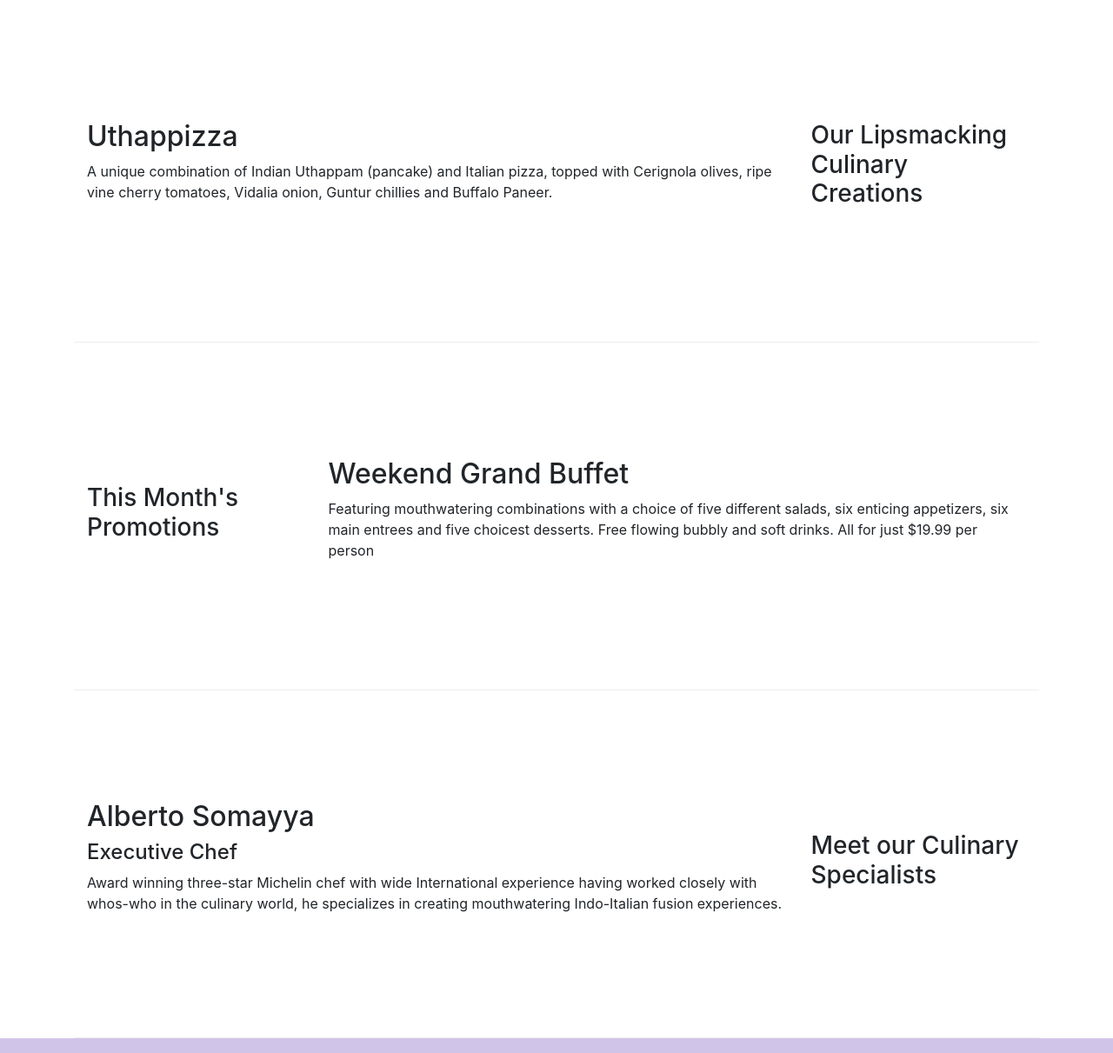
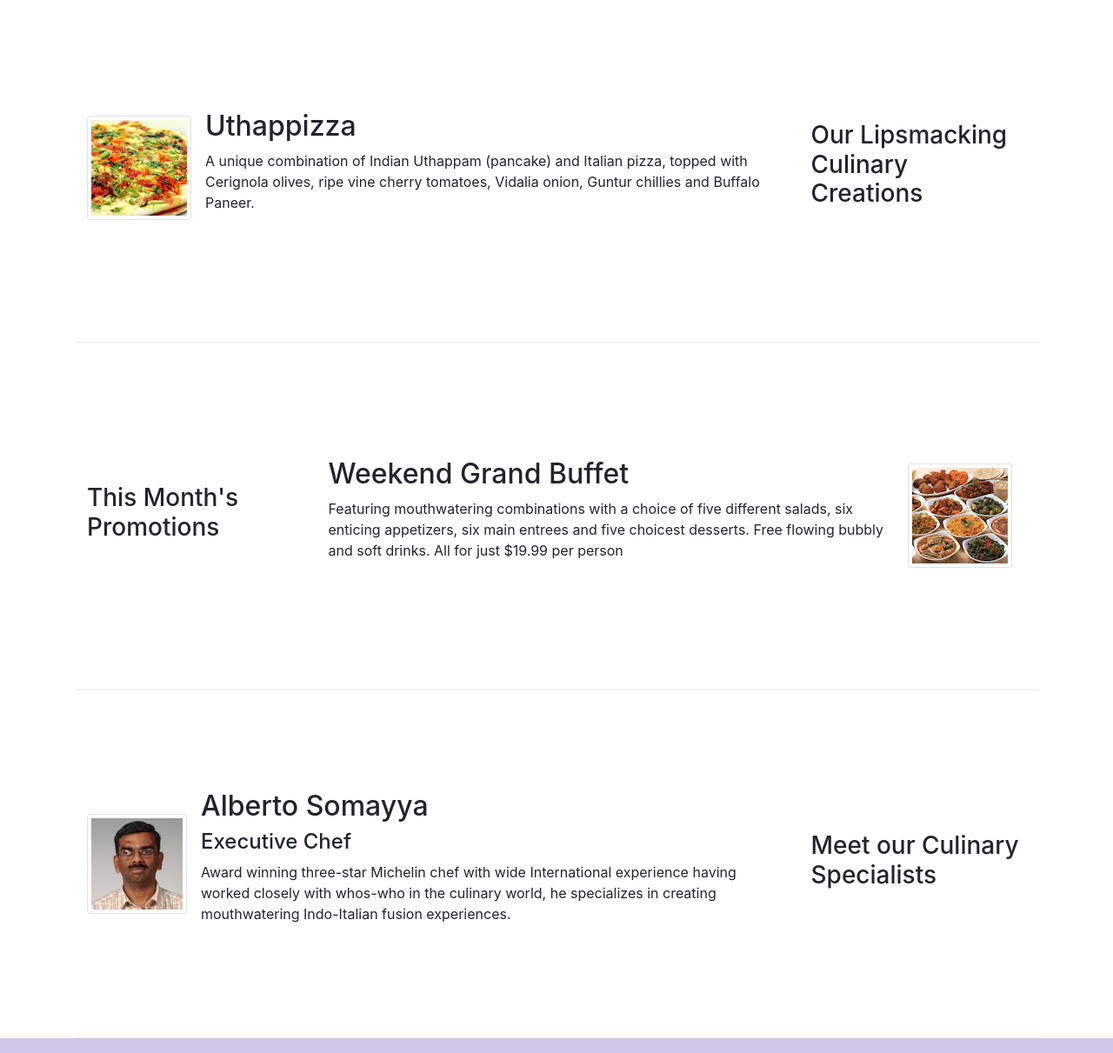
Before and after one commit to sanjitkapoor/learning, a website: page index.html in a window 1280 px wide. Shown: the part 340-1551 px from the top of the page at 87% size. Drawn offline with nearby package versions, Linux system fonts and the light colour scheme.

Commit message:
media class

```diff
--- a/css/styles.css
+++ b/css/styles.css
@@ -36,4 +36,5 @@ body {
 
 .navbar-dark {
 	background-color: #512DA8;
+
 }
--- a/index.html
+++ b/index.html
@@ -23,7 +23,7 @@
             <button class="navbar-toggler" type="button" data-toggle="collapse" data-target="#Navbar">
                 <span class="navbar-toggler-icon"></span>
             </button>
-            <a class="navbar-brand mr-auto" href="#"> Ristorante con Fusion</a>
+            <a class="navbar-brand mr-auto" href="#"><img src="img/logo.png" height="30" width="41" /></a>
             <div class="collapse navbar-collapse" id="Navbar">
                 <ul class="navbar-nav mr-auto">
                     <li class="nav-item active"><a class="nav-link" href="#"><span class="fa fa-home"></span> Home</a></li>
@@ -54,8 +54,13 @@
                 <h3>Our Lipsmacking Culinary Creations</h3>
             </div>
             <div class="col col-sm order-sm-first col-md">
-                <h2>Uthappizza</h2>
-                <p class="d-none d-sm-block">A unique combination of Indian Uthappam (pancake) and Italian pizza, topped with Cerignola olives, ripe vine cherry tomatoes, Vidalia onion, Guntur chillies and Buffalo Paneer.</pclass="d-none>
+                <div class="media">
+                    <img class="d-flex mr-3 img-thumbnail align-self-center" src="img/uthappizza.png" alt="uthappizza" />
+                    <div class="media-body">
+                        <h2 class="mt-0">Uthappizza</h2>
+                        <p class="d-none d-sm-block">A unique combination of Indian Uthappam (pancake) and Italian pizza, topped with Cerignola olives, ripe vine cherry tomatoes, Vidalia onion, Guntur chillies and Buffalo Paneer.</pclass="d-none>
+                    </div>
+                </div>
             </div>
         </div>
 
@@ -65,8 +70,13 @@
                 <h3>This Month's Promotions</h3>
             </div>
             <div class="col col-sm col-md">
-                <h2>Weekend Grand Buffet</h2>
-                <p class="d-none d-sm-block">Featuring mouthwatering combinations with a choice of five different salads, six enticing appetizers, six main entrees and five choicest desserts. Free flowing bubbly and soft drinks. All for just $19.99 per person </p>
+                <div class="media">
+                    <div class="media-body">
+                        <h2>Weekend Grand Buffet</h2>
+                        <p class="d-none d-sm-block">Featuring mouthwatering combinations with a choice of five different salads, six enticing appetizers, six main entrees and five choicest desserts. Free flowing bubbly and soft drinks. All for just $19.99 per person </p>
+                    </div>
+                    <img class="d-flex mr-3 img-thumbnail align-self-center" src="img/buffet.png" alt="buffet" />
+                    </div>
             </div>
         </div>
 
@@ -75,9 +85,14 @@
                 <h3>Meet our Culinary Specialists</h3>
             </div>
             <div class="col col-sm order-sm-first col-md">
-                <h2>Alberto Somayya</h2>
-                <h4>Executive Chef</h4>
-                <p class="d-none d-sm-block">Award winning three-star Michelin chef with wide International experience having worked closely with whos-who in the culinary world, he specializes in creating mouthwatering Indo-Italian fusion experiences. </p>
+                <div class="media">
+                    <img class="d-flex mr-3 img-thumbnail align-self-center" src="img/alberto.png" alt="alberto" />
+                    <div class="media-body">
+                        <h2 class="mt-0">Alberto Somayya</h2>
+                        <h4>Executive Chef</h4>
+                        <p class="d-none d-sm-block">Award winning three-star Michelin chef with wide International experience having worked closely with whos-who in the culinary world, he specializes in creating mouthwatering Indo-Italian fusion experiences. </p>
+                    </div>
+                </div>
             </div>
         </div>
     </div>
```
Also changed, not shown: aboutus.html (+6 -4 lines), contactus.html (+3 -2 lines), _15c0362a3a49b2e1febe1fe3a7a7a63f_img/img/alberto.png (added), _15c0362a3a49b2e1febe1fe3a7a7a63f_img/img/buffet.png (added), _15c0362a3a49b2e1febe1fe3a7a7a63f_img/img/logo.png (added), _15c0362a3a49b2e1febe1fe3a7a7a63f_img/img/uthappizza.png (added), img/alberto.png (added), img/buffet.png (added), img/logo.png (added), img/uthappizza.png (added), 3 other files.
